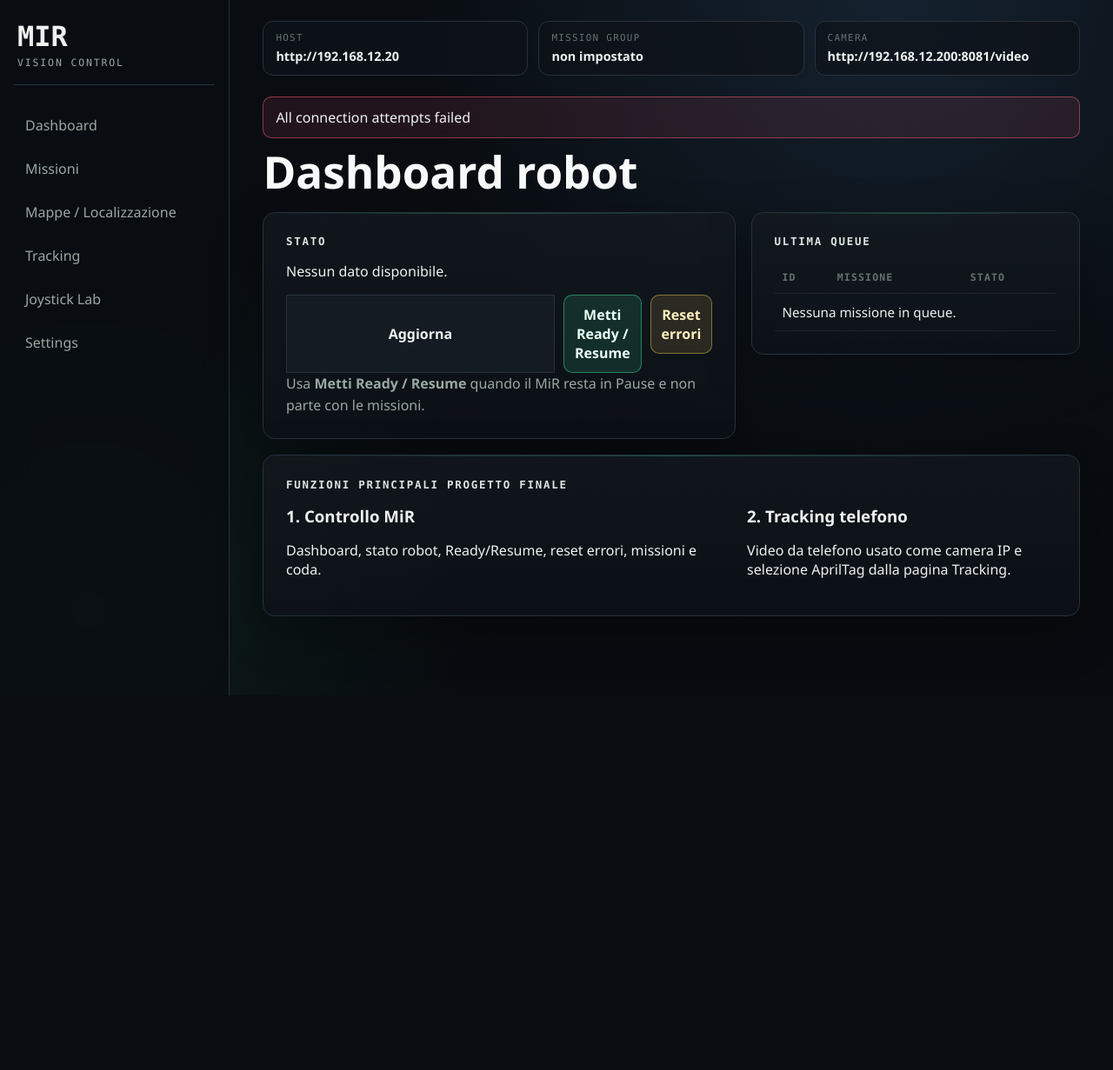
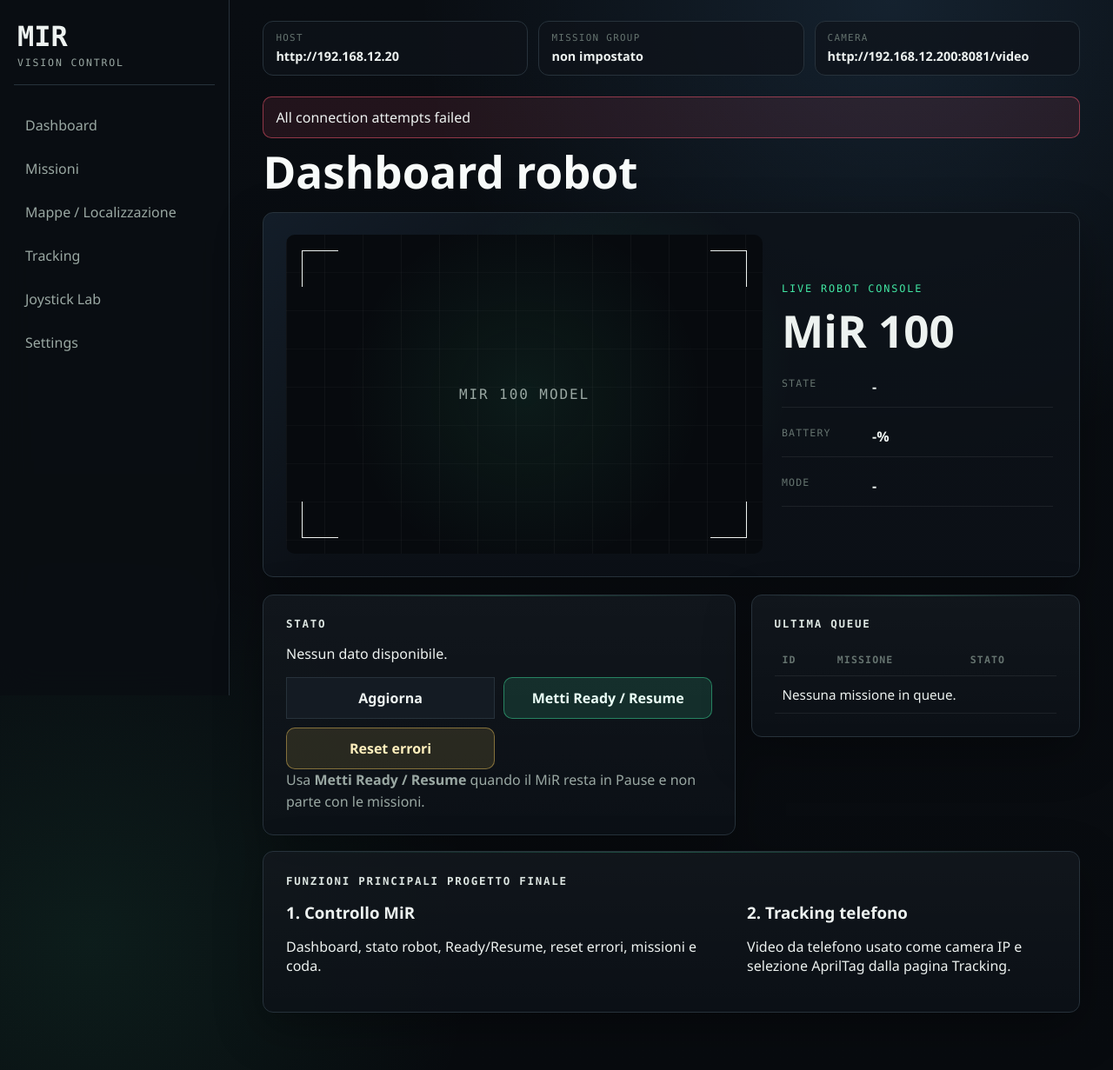
Before and after one commit to tommasoR07/mirTelecamera, a FastAPI app: page / in a window 1280 px wide. Shown: the whole page at 87% size. Before the commit the page ends 800 px from the top, so only its background shows below. Run offline with FastAPI, Linux system fonts and the light colour scheme; data comes from the database, SQL or seed files in the repository; data that the repository does not hold is empty; some libraries are stand-ins or nearby versions.

Commit message:
Refresh dashboard UI and default joystick session

```diff
--- a/mirbundle_v3/app/static/joystick_lab.js
+++ b/mirbundle_v3/app/static/joystick_lab.js
@@ -81,7 +81,7 @@
     socketUrlInput.value = securePage
       ? `wss://${url.hostname}:443/rosbridge/`
       : `ws://${url.hostname}:9090`;
-    if (!sessionInput.value.trim()) sessionInput.value = `aruco_tracker_${Date.now()}`;
+    if (!sessionInput.value.trim()) sessionInput.value = 'MIRITISCUNEO';
   }
 
   function connect() {
@@ -144,7 +144,7 @@
 
   function requestManualControl() {
     if (!connected) return;
-    const webSessionId = (sessionInput.value || '').trim() || `aruco_tracker_${Date.now()}`;
+    const webSessionId = (sessionInput.value || '').trim() || 'MIRITISCUNEO';
     sessionInput.value = webSessionId;
     send({
       op: 'call_service',
--- a/mirbundle_v3/app/static/style.css
+++ b/mirbundle_v3/app/static/style.css
@@ -13,7 +13,7 @@
   --danger: #ff5b72;
   --warn: #f4c95d;
   --shadow: 0 18px 55px rgba(0,0,0,.32);
-  --radius: 14px;
+  --radius: 12px;
   --mono: "Cascadia Code", "Consolas", monospace;
   --sans: "Aptos", "Segoe UI Variable", "Segoe UI", sans-serif;
 }
@@ -166,8 +166,15 @@ h3 { margin: 0 0 12px; }
 .stack-inline { display: flex; gap: 10px; align-items: start; }
 .row { display: flex; gap: 12px; align-items: center; }
 .row.space { justify-content: space-between; }
-.row.wrap { flex-wrap: wrap; }
-.row.wrap > * { width: auto; min-width: 150px; }
+.row.wrap {
+  display: grid;
+  grid-template-columns: repeat(auto-fit, minmax(170px, 1fr));
+  align-items: stretch;
+}
+.row.wrap > * {
+  width: 100%;
+  min-width: 0;
+}
 .row.small { justify-content: space-between; color: var(--muted); font-size: .86rem; }
 
 .card {
@@ -180,6 +187,128 @@ h3 { margin: 0 0 12px; }
     linear-gradient(180deg, rgba(255,255,255,.025), transparent),
     rgba(14, 19, 25, .78);
   box-shadow: var(--shadow);
+}
+
+.robot-hero {
+  position: relative;
+  display: grid;
+  grid-template-columns: minmax(0, 1.35fr) minmax(320px, .65fr);
+  gap: 18px;
+  min-height: 420px;
+  margin-bottom: 20px;
+  padding: clamp(18px, 2vw, 28px);
+  border: 1px solid var(--line);
+  border-radius: var(--radius);
+  background:
+    radial-gradient(circle at 42% 42%, rgba(66,232,164,.10), transparent 36%),
+    linear-gradient(135deg, rgba(103,183,255,.08), transparent 34%),
+    rgba(14, 19, 25, .76);
+  box-shadow: var(--shadow);
+  overflow: hidden;
+}
+
+.robot-viewport {
+  position: relative;
+  min-height: 360px;
+  border-radius: 10px;
+  background:
+    linear-gradient(90deg, rgba(255,255,255,.035) 1px, transparent 1px),
+    linear-gradient(0deg, rgba(255,255,255,.025) 1px, transparent 1px),
+    radial-gradient(circle at center, rgba(66,232,164,.08), transparent 62%),
+    #070a0e;
+  background-size: 44px 44px, 44px 44px, auto, auto;
+  overflow: hidden;
+}
+
+model-viewer {
+  width: 100%;
+  height: 100%;
+  min-height: 360px;
+  --poster-color: transparent;
+  background: transparent;
+}
+
+.robot-fallback {
+  display: grid;
+  place-items: center;
+  height: 100%;
+  min-height: 360px;
+  color: var(--muted);
+  font-family: var(--mono);
+  letter-spacing: .12em;
+  text-transform: uppercase;
+}
+
+.hud-frame {
+  position: absolute;
+  inset: 18px;
+  pointer-events: none;
+}
+
+.hud-frame span {
+  position: absolute;
+  width: 42px;
+  height: 42px;
+  border-color: rgba(66,232,164,.45);
+}
+
+.hud-frame span:nth-child(1) { left: 0; top: 0; border-left: 1px solid; border-top: 1px solid; }
+.hud-frame span:nth-child(2) { right: 0; top: 0; border-right: 1px solid; border-top: 1px solid; }
+.hud-frame span:nth-child(3) { left: 0; bottom: 0; border-left: 1px solid; border-bottom: 1px solid; }
+.hud-frame span:nth-child(4) { right: 0; bottom: 0; border-right: 1px solid; border-bottom: 1px solid; }
+
+.robot-hud {
+  align-self: stretch;
+  display: grid;
+  align-content: center;
+  gap: 18px;
+  padding: 10px 4px;
+}
+
+.eyebrow {
+  margin: 0;
+  color: var(--accent);
+  font-family: var(--mono);
+  font-size: .74rem;
+  letter-spacing: .16em;
+  text-transform: uppercase;
+}
+
+.robot-hud h2 {
+  margin: 0;
+  color: var(--text);
+  font-family: var(--sans);
+  font-size: clamp(2rem, 4vw, 4.8rem);
+  letter-spacing: 0;
+  line-height: .92;
+  text-transform: none;
+}
+
+.hud-metrics {
+  display: grid;
+  gap: 10px;
+  margin: 0;
+}
+
+.hud-metrics > div {
+  display: grid;
+  grid-template-columns: 92px 1fr;
+  gap: 12px;
+  padding: 12px 0;
+  border-bottom: 1px solid var(--line-soft);
+}
+
+.hud-metrics dt {
+  color: var(--dim);
+  font-family: var(--mono);
+  font-size: .72rem;
+  letter-spacing: .10em;
+  text-transform: uppercase;
+}
+
+.hud-metrics dd {
+  margin: 0;
+  font-weight: 700;
 }
 
 .card::before {
@@ -234,6 +363,12 @@ textarea { resize: vertical; }
   font-weight: 650;
   text-decoration: none;
   transition: transform .14s ease, border-color .14s ease, background .14s ease, box-shadow .14s ease;
+}
+
+.row.wrap .btn,
+.actions .btn {
+  height: 100%;
+  min-height: 48px;
 }
 
 .btn:hover {
@@ -330,8 +465,13 @@ pre {
   word-break: break-word;
 }
 
-.actions { display: flex; gap: 10px; margin-top: 14px; }
-.actions form { flex: 1; }
+.actions {
+  display: grid;
+  grid-template-columns: repeat(auto-fit, minmax(170px, 1fr));
+  gap: 10px;
+  margin-top: 14px;
+}
+.actions form { min-width: 0; }
 .actions .btn { width: 100%; }
 .workflow-item { padding: 14px 0; border-bottom: 1px solid var(--line-soft); }
 .workflow-item:last-child { border-bottom: none; }
@@ -427,12 +567,13 @@ pre {
   .sidebar nav { grid-template-columns: repeat(2, minmax(0, 1fr)); }
   .topbar { grid-template-columns: 1fr; }
   .grid.two { grid-template-columns: 1fr; }
+  .robot-hero { grid-template-columns: 1fr; }
 }
 
 @media (max-width: 640px) {
   .main { padding: 18px 14px 34px; }
   .sidebar nav { grid-template-columns: 1fr; }
-  .row.wrap > * { width: 100%; }
+  .row.wrap { grid-template-columns: 1fr; }
   .kv > div { grid-template-columns: 1fr; gap: 5px; }
   h1 { font-size: 2.4rem; }
 }
--- a/mirbundle_v3/app/templates/base.html
+++ b/mirbundle_v3/app/templates/base.html
@@ -4,7 +4,7 @@
   <meta charset="utf-8">
   <meta name="viewport" content="width=device-width, initial-scale=1">
   <title>{% block title %}MiR Tracking System{% endblock %}</title>
-  <link rel="stylesheet" href="/static/style.css?v=modern-cockpit-1">
+  <link rel="stylesheet" href="/static/style.css?v=modern-cockpit-3">
 </head>
 <body>
   <aside class="sidebar">
--- a/mirbundle_v3/app/templates/dashboard.html
+++ b/mirbundle_v3/app/templates/dashboard.html
@@ -2,6 +2,38 @@
 {% block title %}Dashboard{% endblock %}
 {% block content %}
 <h1>Dashboard robot</h1>
+
+<section class="robot-hero">
+  <div class="robot-viewport">
+    <model-viewer
+      src="/static/models/mir100-step.glb"
+      camera-controls
+      auto-rotate
+      rotation-per-second="18deg"
+      shadow-intensity="0.65"
+      exposure="0.95"
+      camera-orbit="35deg 64deg 4.6m"
+      field-of-view="32deg"
+      interaction-prompt="none"
+      aria-label="Modello 3D MiR 100"
+    >
+      <div class="robot-fallback" slot="poster">MiR 100 model</div>
+    </model-viewer>
+    <div class="hud-frame" aria-hidden="true">
+      <span></span><span></span><span></span><span></span>
+    </div>
+  </div>
+  <div class="robot-hud">
+    <p class="eyebrow">Live robot console</p>
+    <h2>{{ status.robot_name or 'MiR 100' }}</h2>
+    <dl class="hud-metrics">
+      <div><dt>State</dt><dd>{{ status.state_text or '-' }}</dd></div>
+      <div><dt>Battery</dt><dd>{{ status.battery_percentage or '-' }}%</dd></div>
+      <div><dt>Mode</dt><dd>{{ status.mode_text or status.mode_id or '-' }}</dd></div>
+    </dl>
+  </div>
+</section>
+
 <div class="grid two">
   <section class="card">
     <h2>Stato</h2>
@@ -61,4 +93,5 @@
     </div>
   </div>
 </section>
+<script type="module" src="https://unpkg.com/@google/model-viewer/dist/model-viewer.min.js"></script>
 {% endblock %}
--- a/mirbundle_v3/app/templates/joystick_lab.html
+++ b/mirbundle_v3/app/templates/joystick_lab.html
@@ -13,7 +13,7 @@
       <input id="rosSocketUrlInput" placeholder="ws://192.168.1.50:9090">
     </label>
     <label>web_session_id
-      <input id="rosSessionInput" placeholder="aruco_tracker_001">
+      <input id="rosSessionInput" value="MIRITISCUNEO" placeholder="MIRITISCUNEO">
     </label>
     <label>joystick_token
       <input id="joystickTokenInput" placeholder="automatico dopo Manual control">
```
Also changed, not shown: 1 other file.
